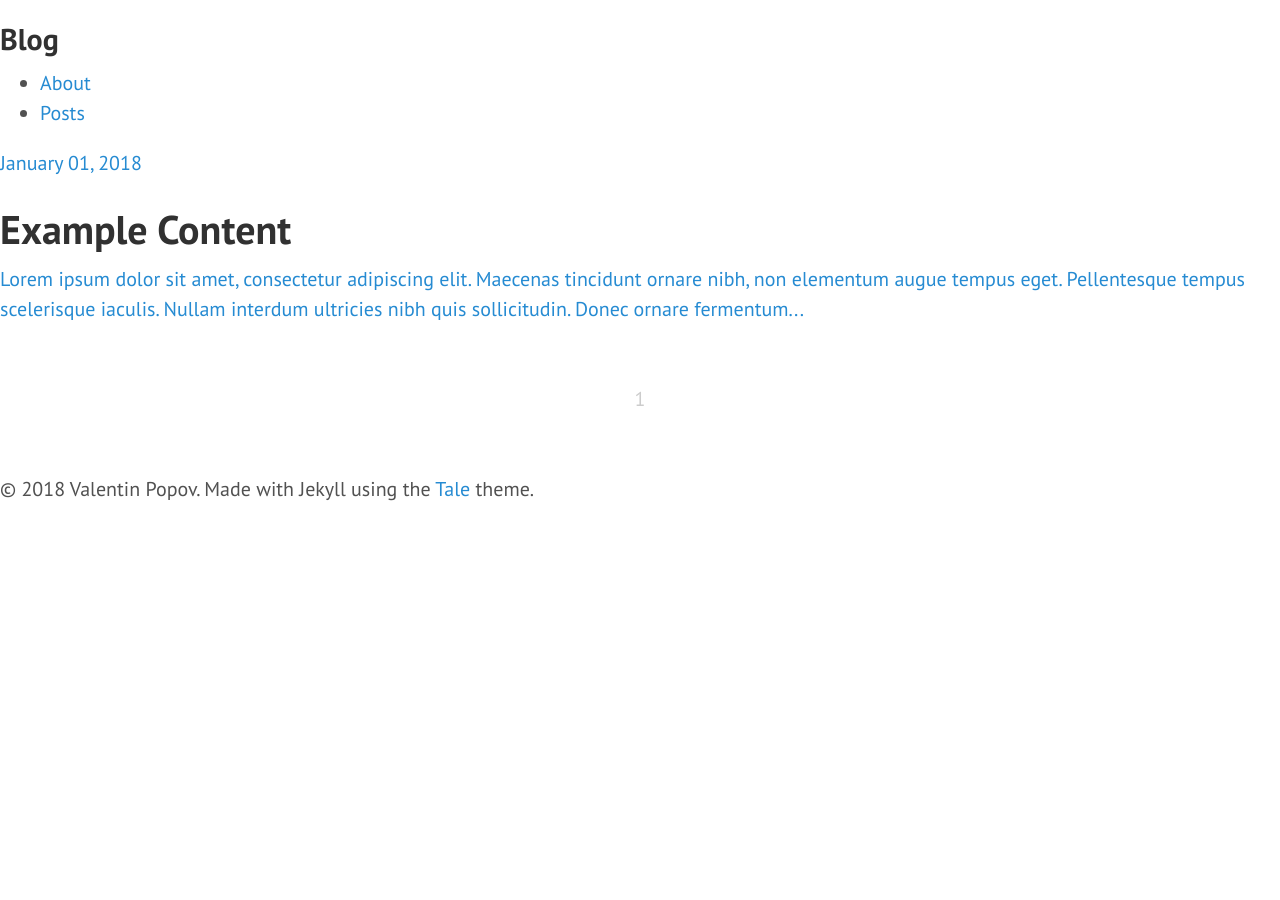
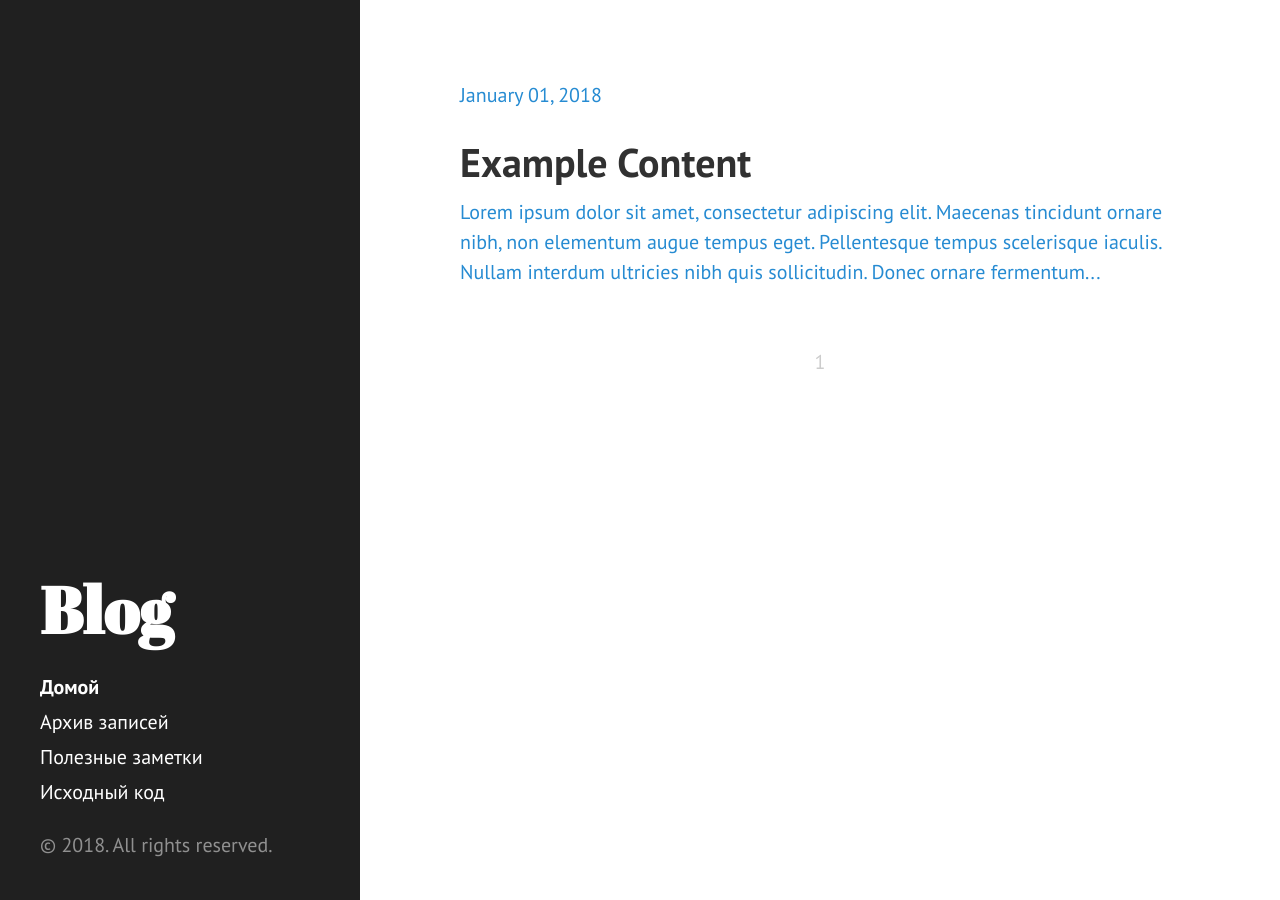
Before and after one commit to valentineus/popov.link, a Jekyll site: the page built from index.html, in a window 1280 px wide. Built offline with Jekyll 4.4.1, drawn with Linux system fonts in a browser that asks for light colours; the list of posts is cut into pages by our own code.

Commit message:
The page template was rewritten
Signed-off-by: Valentin Popov <valentineus@gmail.com>

```diff
--- a/_layouts/default.html
+++ b/_layouts/default.html
@@ -1,30 +1,15 @@
 <!DOCTYPE html>
-<html lang="en">
+<html lang="ru">
 
 {% include head.html %}
 
 <body>
-    <nav class="nav">
-        <div class="nav-container">
-            <a href="{{ site.baseurl }}/">
-                <h2 class="nav-title">{{ site.title }}</h2>
-            </a>
-            <ul>
-                <li><a href="{{ '/about' | prepend: site.baseurl }}">About</a></li>
-                <li><a href="{{ site.baseurl }}/">Posts</a></li>
-            </ul>
-        </div>
-    </nav>
+    {% include sidebar.html %}
 
-    <main>
+    <div class="content container">
         {{ content }}
-    </main>
+    </div>
 
-    <footer>
-        <span>
-            &copy; <time datetime="{{ site.time }}">{{ site.time | date: '%Y' }}</time> {{ site.author.name }}. Made with Jekyll using the <a href="https://github.com/chesterhow/tale/">Tale</a> theme.
-        </span>
-    </footer>
 </body>
 
 </html>
```
